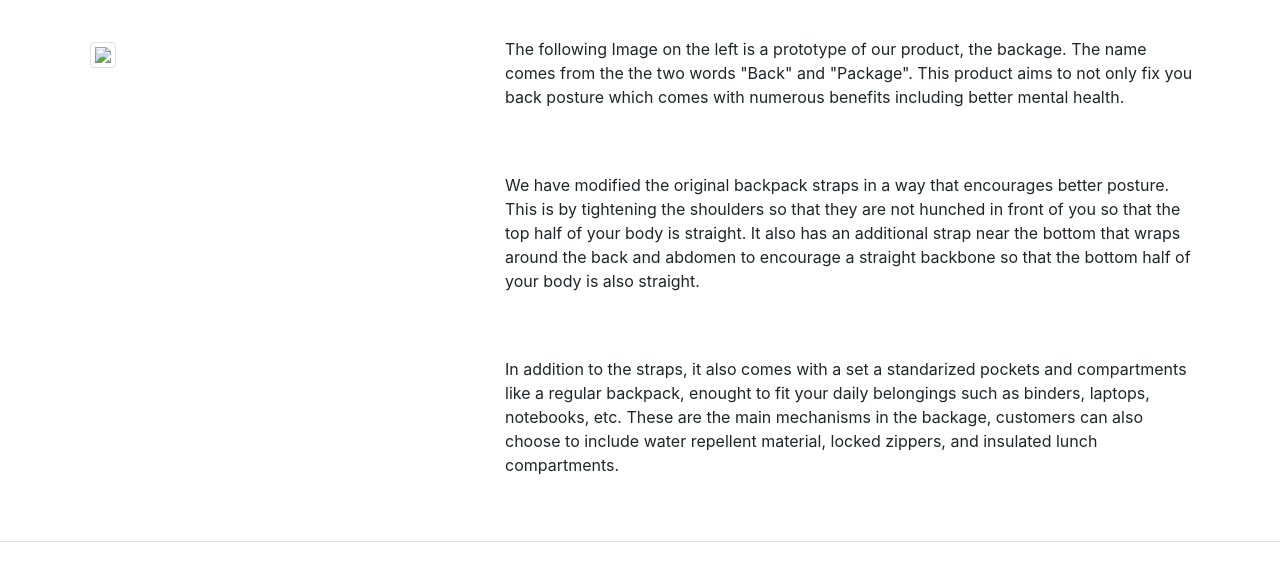
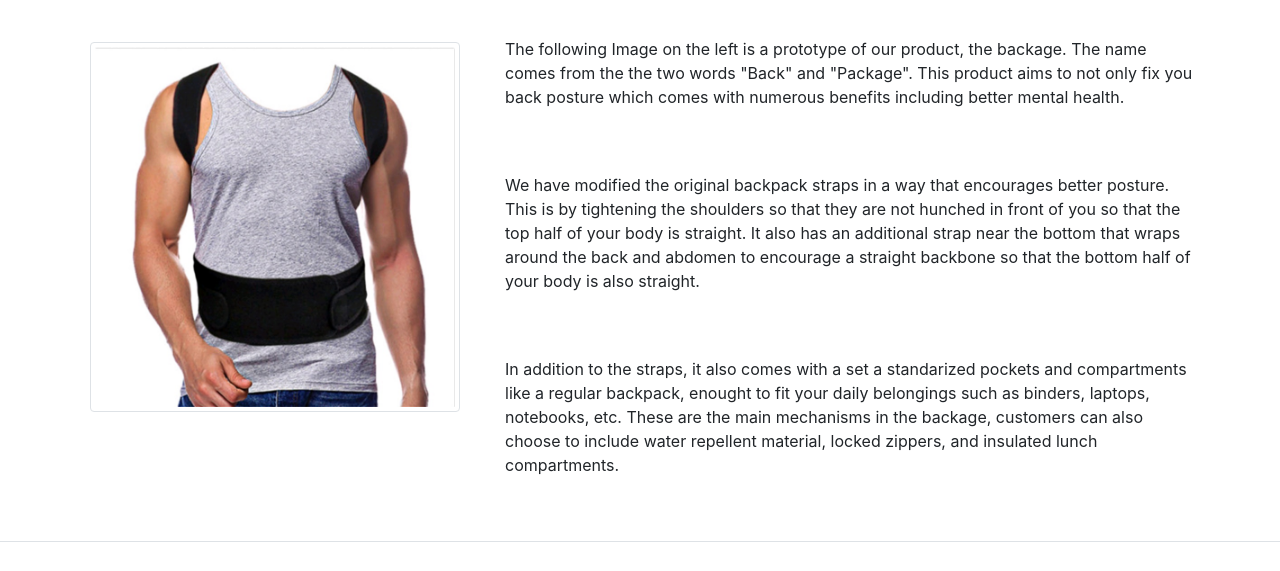
Before and after one commit to KuYuh02/Backage, a plain HTML site: page DeGuzman_Features.html in a window 1280 px wide. Shown: the part 229-800 px from the top of the page. Drawn offline with nearby package versions, Linux system fonts and the light colour scheme.

Commit message:
Uploaded the Backage Pictures

```diff
--- a/DeGuzman_Features.html
+++ b/DeGuzman_Features.html
@@ -30,7 +30,7 @@
         <div class="row">
           <div class="col-md-4">
             <a href="#">
-            <img src="Images/Picture.jpg" class="img-thumbnail" style="max-width: 370px; max-height: 490px; margin: 5px;"/>
+            <img src="Images/Front.png" class="img-thumbnail" style="max-width: 370px; max-height: 490px; margin: 5px;"/>
             </a>
           </div>
           <div class="col-md-8">
```
Also changed, not shown: index.html (+1 -1 lines), Images/Backage.png (added), Images/Front.png (added).
